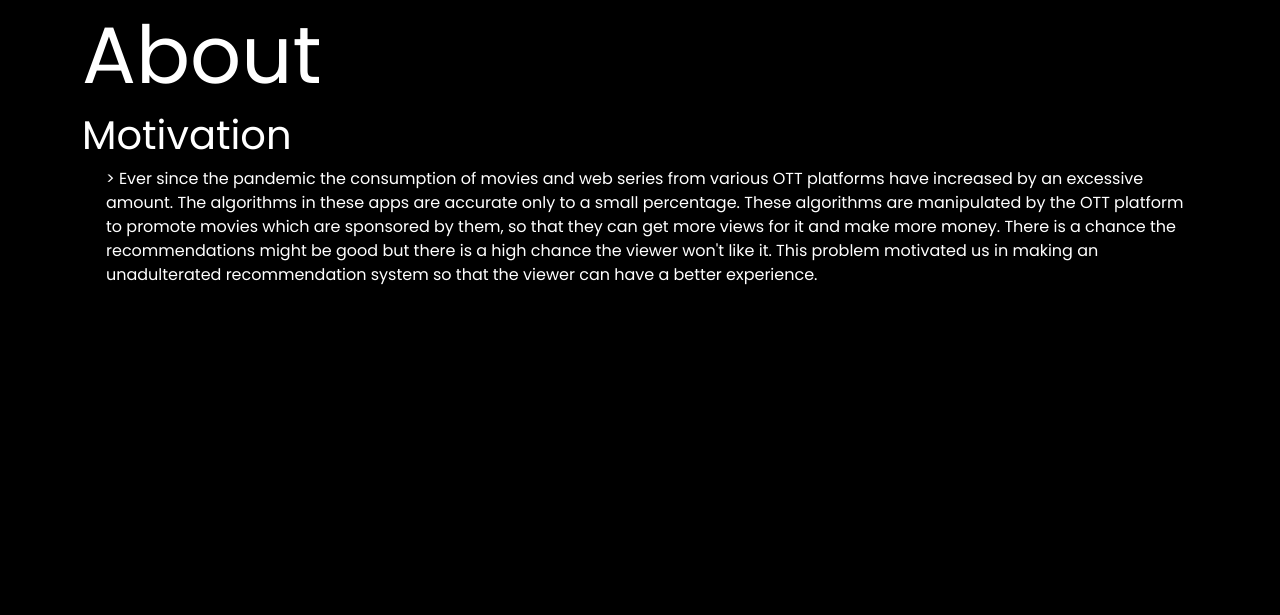
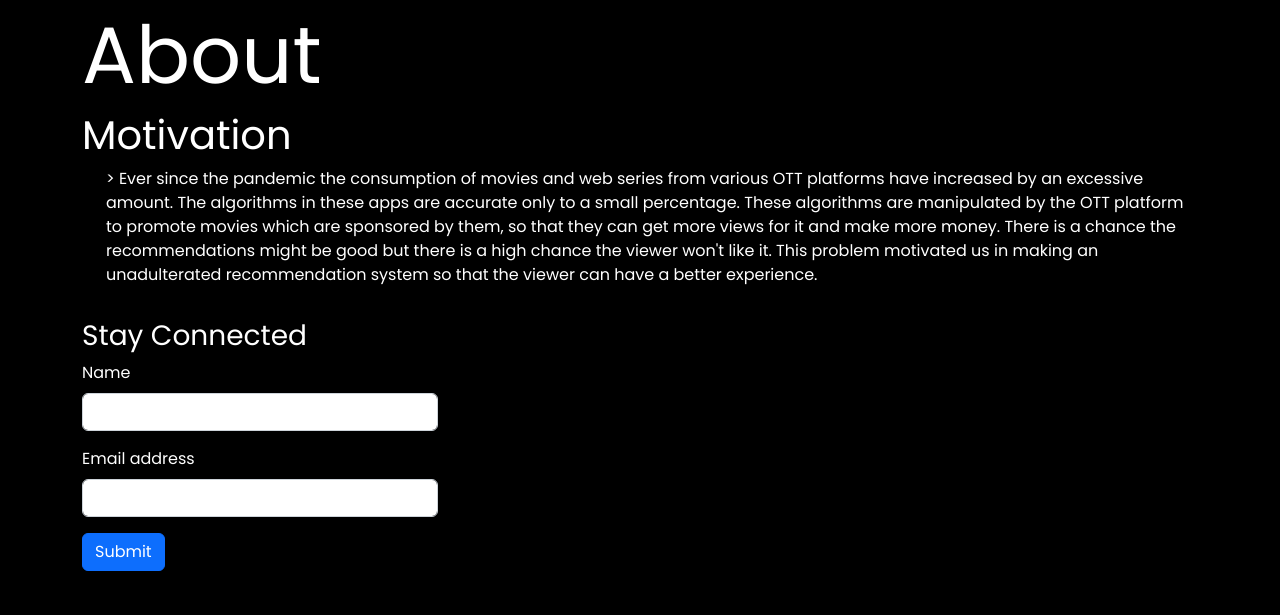
Before and after one commit to rahulprdp/reco-io, a Flask app: page /about in a window 1280 px wide. Shown: the part 185-800 px from the top of the page. Run offline with Flask 2, Linux system fonts and the light colour scheme; parts of the project's set-up code (start-up, migrations or seed data) failed here and were passed over.

Commit message:
Static Update

```diff
--- a/app.py
+++ b/app.py
@@ -2,6 +2,8 @@
 import pickle
 from unicodedata import name
 from flask import Flask, render_template , request,redirect
+
+
 
 #A bit of change
 #ML Code
@@ -37,6 +39,7 @@ def recommend(movie):
 
 
 app = Flask(__name__)
+subs = []
 
 @app.route('/')
 def index() :
@@ -53,4 +56,20 @@ def result() :
 
 @app.route('/about')
 def about() :
-    return render_template("about.html")
+    return render_template("about.html",cnt=len(subs))
+
+
+
+@app.route('/appends', methods=["POST"])
+def appends():
+    name = request.form.get("userName")
+    mail = request.form.get("userEmail")
+
+    if not name or not mail :
+        errorStmt = "All Fields are required"
+        return render_template("about.html",errorStmt=errorStmt, name=name, mail=mail)
+
+    else :
+
+        subs.append([name,mail])
+        return render_template("about.html",name="", mail="", sucMsg="Successfully Added")
--- a/static/css/custom.css
+++ b/static/css/custom.css
@@ -1,3 +1,5 @@
 body{
     background: black;
+    color: white;
+    font-family: 'Poppins';
 }
--- a/templates/about.html
+++ b/templates/about.html
@@ -17,9 +17,48 @@
           The algorithms in these apps are accurate only to a small percentage. These algorithms are manipulated by the OTT platform to promote movies which are sponsored by them, so that they can get more views for it and make more money. There is a chance the recommendations might be good but there is a high chance the viewer won't like it.
           This problem motivated us in making an unadulterated recommendation system so that the viewer can have a better experience.
         </p>
+    </div>
+
+    <div class="container">
+      <div class="row mt-4">
+        <div class="col-sm-4 mt-2 ">
+          <form action="{{ url_for('appends') }}" method="POST">
+            <h3>Stay Connected</h3>
+            <div class="mb-3">
+              <label for="username" class="form-label">Name</label>
+              <input type="text" class="form-control" name="userName" value="{{ name }}">
+            </div>
+            <div class="mb-3">
+              <label for="exampleInputEmail1" class="form-label">Email address</label>
+              <input type="text" class="form-control" aria-describedby="emailHelp" name="userEmail" value="{{ mail }}" >
+            </div>
+
+            <button type="submit" class="btn btn-primary">Submit</button>
+
+          </form>
+
+          {% if errorStmt %}
+
+          <div class="alert alert-danger alert-dismissible fade show mt-4" role="alert">
+            <strong>{{ errorStmt }}</strong>
+            <button type="button" class="btn-close" data-bs-dismiss="alert" aria-label="Close"></button>
+          </div>
+
+          {% endif %}
 
 
+          {% if sucMsg %}
+          <div class="alert alert-success alert-dismissible fade show mt-4" role="alert">
+            <strong>{{ sucMsg }}</strong>
+            <button type="button" class="btn-close" data-bs-dismiss="alert" aria-label="Close"></button>
+          </div>
 
+          {% endif %}
+
+        </div>
+
+
+      </div>
     </div>
 
 
--- a/templates/base.html
+++ b/templates/base.html
@@ -7,11 +7,11 @@
     <link rel="preconnect" href="https://fonts.googleapis.com">
     <link rel="preconnect" href="https://fonts.gstatic.com" crossorigin>
     <link href="https://fonts.googleapis.com/css2?family=Fira+Code:wght@500&family=Poppins:wght@400;700&family=Roboto+Mono:wght@300;400;600&display=swap" rel="stylesheet">
-
+    <link rel="stylesheet" href="{{ url_for('static', filename='css/custom.css') }}">
     <title> {% block title %}Reco.Io{% endblock %}
     </title>
   </head>
-  <body style="background-color:black; color: white; font-family: 'Poppins';">
+  <body>
 
     <div class="container">
         <nav class="mt-3 navbar navbar-expand-lg navbar-dark">
```
Also changed, not shown: templates/index.html (line endings or trailing spaces).
